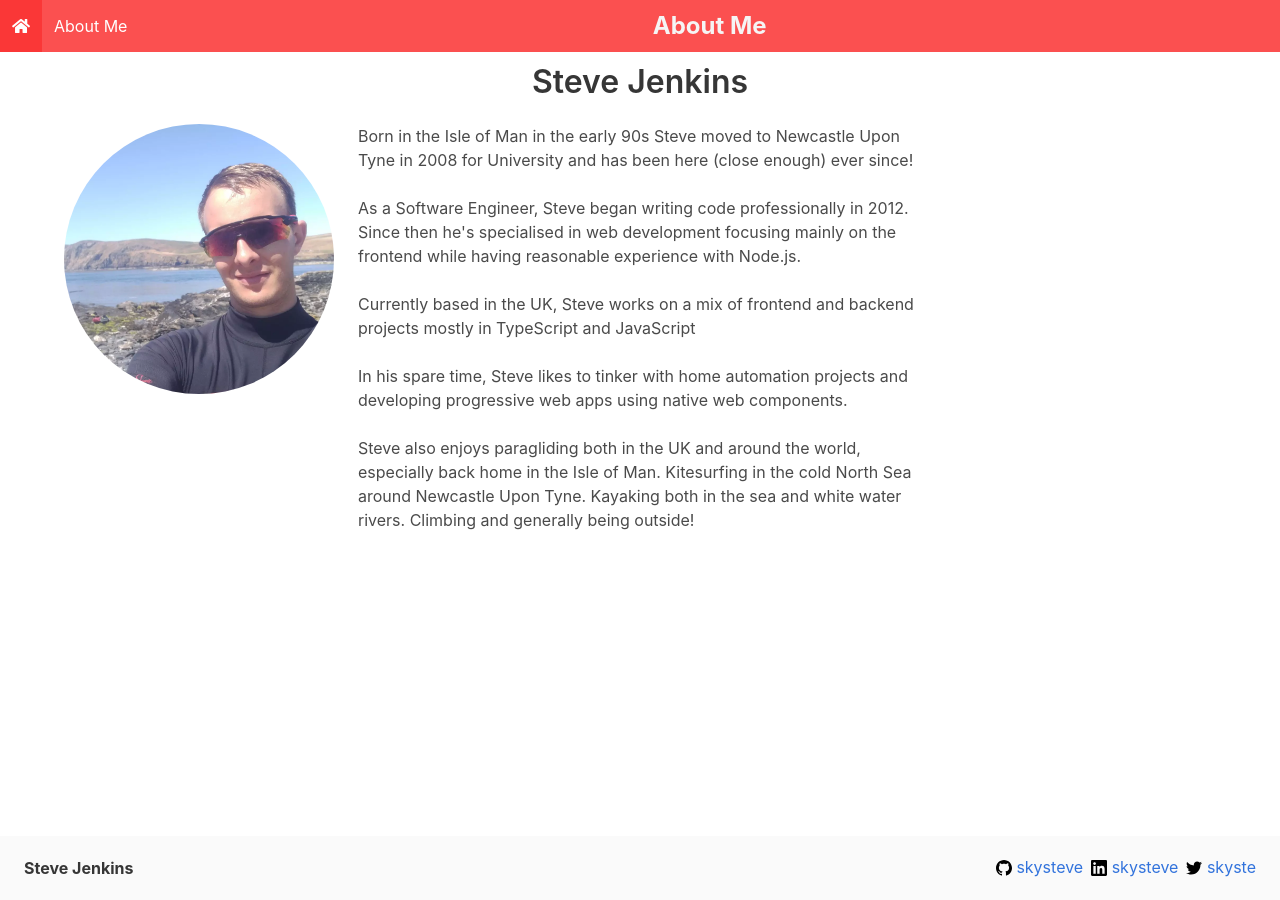
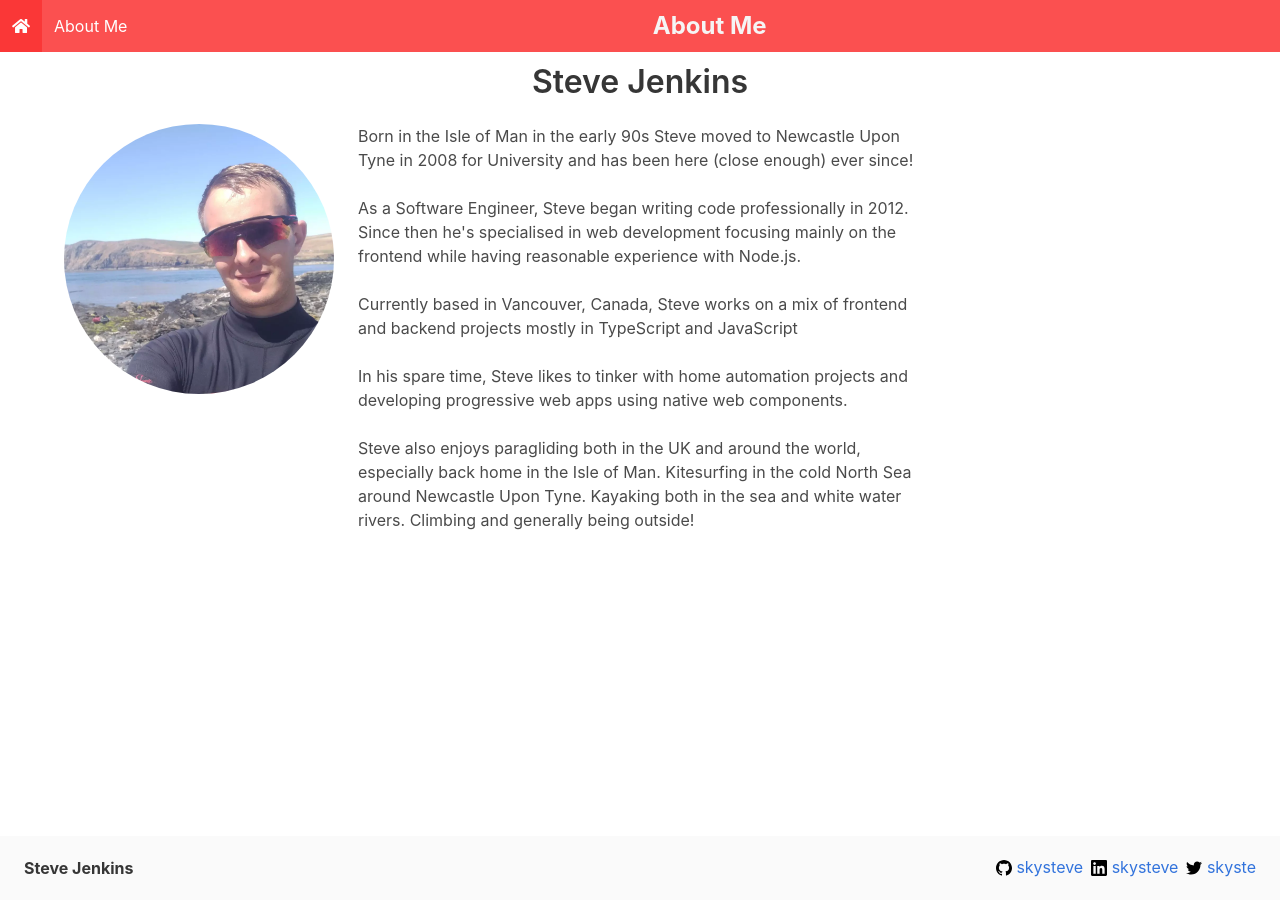
Before and after one commit to skysteve/skysteve.github.io, a Jekyll site: the page built from about.html, in a window 1280 px wide. Built offline with Jekyll 4.4.1, drawn with Linux system fonts in a browser that asks for light colours; nearby versions of some CDN libraries.

Commit message:
update location

```diff
--- a/about.html
+++ b/about.html
@@ -23,7 +23,7 @@ permalink: /about-me/
       focusing mainly on the frontend while having reasonable experience with Node.js.
     </p>
     <br>
-    <p>Currently based in the UK, Steve works on a mix of frontend and backend projects mostly in TypeScript and JavaScript</p>
+    <p>Currently based in Vancouver, Canada, Steve works on a mix of frontend and backend projects mostly in TypeScript and JavaScript</p>
     <br>
     <p>In his spare time, Steve likes to tinker with home automation projects and developing progressive web apps using native
       web components.
```
